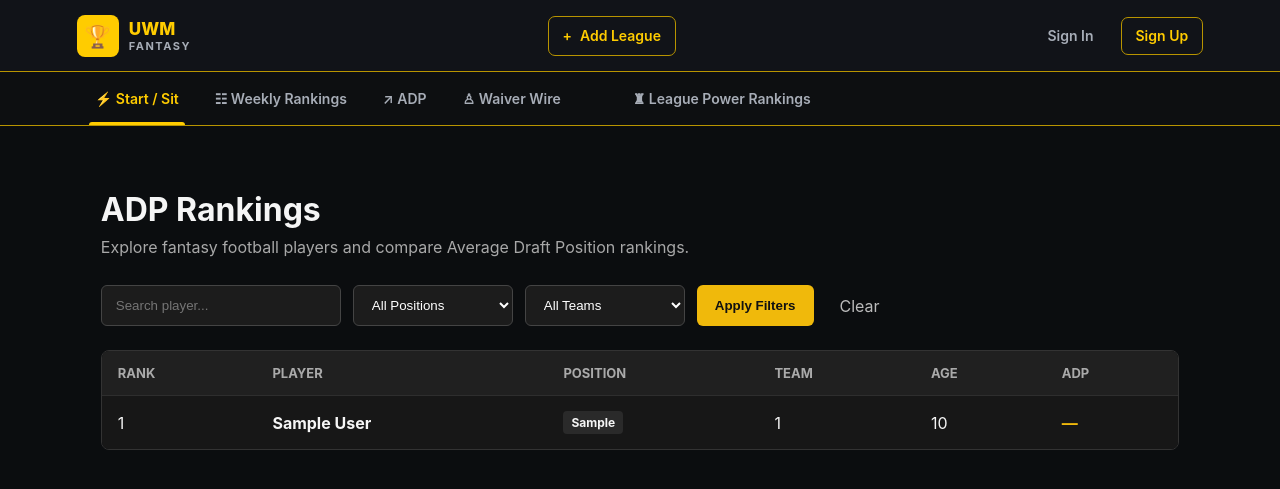
After one commit to TylerRottmann/FantasyFootballAnalyzer, a Django app: page /adp/ in a window 1280 px wide. The commit adds this page. Shown: the top 489 px of the page. Run offline with Django 5.2, Linux system fonts and the light colour scheme; tables that the repository leaves empty hold one stand-in row (values such as "Sample post").

Commit message:
Add ADP rankings page for SCRUM-35

```diff
--- a/analyzer/urls.py
+++ b/analyzer/urls.py
@@ -1,7 +1,8 @@
 # analyzer/urls.py
 from django.urls import path
-from .views import SignUpView
+from .views import SignUpView, adp_rankings
 
 urlpatterns = [
     path('signup/', SignUpView.as_view(), name='signup'),
+    path('adp/', adp_rankings, name='adp_rankings'),
 ]
--- a/analyzer/views.py
+++ b/analyzer/views.py
@@ -5,10 +5,60 @@ from django.urls import reverse_lazy
 from django.views.generic import CreateView
 from .forms import CustomUserCreationForm
 from django.shortcuts import render
+from .models import Players
 
 
 def home(request):
     return render(request, "home.html")
+def adp_rankings(request):
+    players = Players.objects.exclude(
+        full_name__isnull=True
+    ).exclude(
+        full_name=""
+    )
+
+    position = request.GET.get("position", "")
+    team = request.GET.get("team", "")
+    search = request.GET.get("search", "")
+
+    if position:
+        players = players.filter(position=position)
+
+    if team:
+        players = players.filter(team_id=team)
+
+    if search:
+        players = players.filter(full_name__icontains=search)
+
+    players = players.order_by("full_name")
+
+    positions = (
+        Players.objects
+        .exclude(position__isnull=True)
+        .exclude(position="")
+        .values_list("position", flat=True)
+        .distinct()
+        .order_by("position")
+    )
+
+    teams = (
+        Players.objects
+        .exclude(team_id__isnull=True)
+        .values_list("team_id", flat=True)
+        .distinct()
+        .order_by("team_id")
+    )
+
+    context = {
+        "players": players,
+        "positions": positions,
+        "teams": teams,
+        "selected_position": position,
+        "selected_team": team,
+        "search": search,
+    }
+
+    return render(request, "adp.html", context)
 
 class SignUpView(CreateView):
     form_class = CustomUserCreationForm
--- /dev/null
+++ b/static/css/adp.css
@@ -0,0 +1,123 @@
+.adp-page {
+    max-width: 1200px;
+    margin: 0 auto;
+    padding: 32px 24px;
+}
+
+.adp-header {
+    margin-bottom: 28px;
+}
+
+.adp-header h1 {
+    margin: 0 0 8px;
+    font-size: 32px;
+}
+
+.adp-header p {
+    margin: 0;
+    color: #a8a8a8;
+}
+
+.adp-filters {
+    display: flex;
+    gap: 12px;
+    flex-wrap: wrap;
+    margin-bottom: 24px;
+}
+
+.adp-filters input,
+.adp-filters select {
+    padding: 11px 14px;
+    border: 1px solid #444;
+    border-radius: 6px;
+    background: #1c1c1c;
+    color: #fff;
+    min-width: 160px;
+}
+
+.adp-filters input {
+    min-width: 240px;
+}
+
+.adp-filters button {
+    padding: 11px 18px;
+    border: 0;
+    border-radius: 6px;
+    cursor: pointer;
+    font-weight: 700;
+    background: #f0b90b;
+    color: #111;
+}
+
+.clear-filters {
+    display: flex;
+    align-items: center;
+    padding: 10px 14px;
+    color: #bbb;
+    text-decoration: none;
+}
+
+.adp-table-container {
+    overflow-x: auto;
+    border: 1px solid #333;
+    border-radius: 8px;
+}
+
+.adp-table {
+    width: 100%;
+    border-collapse: collapse;
+    background: #171717;
+}
+
+.adp-table th {
+    text-align: left;
+    padding: 14px 16px;
+    background: #202020;
+    color: #aaa;
+    font-size: 13px;
+    text-transform: uppercase;
+}
+
+.adp-table td {
+    padding: 15px 16px;
+    border-top: 1px solid #2e2e2e;
+}
+
+.adp-table tbody tr:hover {
+    background: #1e1e1e;
+}
+
+.player-name {
+    font-weight: 700;
+}
+
+.position-badge {
+    display: inline-block;
+    padding: 4px 8px;
+    border-radius: 4px;
+    background: #2a2a2a;
+    font-size: 12px;
+    font-weight: 700;
+}
+
+.adp-value {
+    color: #f0b90b;
+    font-weight: 700;
+}
+
+.no-results {
+    text-align: center;
+    padding: 40px !important;
+    color: #888;
+}
+
+@media (max-width: 700px) {
+    .adp-filters {
+        flex-direction: column;
+    }
+
+    .adp-filters input,
+    .adp-filters select {
+        width: 100%;
+    }
+}
--- /dev/null
+++ b/templates/adp.html
@@ -0,0 +1,128 @@
+{% extends "base.html" %}
+{% load static %}
+
+{% block content %}
+
+<link rel="stylesheet" href="{% static 'css/adp.css' %}">
+
+<div class="adp-page">
+
+    <div class="adp-header">
+        <div>
+            <h1>ADP Rankings</h1>
+            <p>
+                Explore fantasy football players and compare
+                Average Draft Position rankings.
+            </p>
+        </div>
+    </div>
+
+    <form method="get" class="adp-filters">
+
+        <input
+            type="text"
+            name="search"
+            value="{{ search }}"
+            placeholder="Search player..."
+        >
+
+        <select name="position">
+            <option value="">All Positions</option>
+
+            {% for pos in positions %}
+                <option
+                    value="{{ pos }}"
+                    {% if selected_position == pos %}selected{% endif %}
+                >
+                    {{ pos }}
+                </option>
+            {% endfor %}
+        </select>
+
+        <select name="team">
+            <option value="">All Teams</option>
+
+            {% for team in teams %}
+                <option
+                    value="{{ team }}"
+                    {% if selected_team == team|stringformat:"s" %}selected{% endif %}
+                >
+                    Team {{ team }}
+                </option>
+            {% endfor %}
+        </select>
+
+        <button type="submit">
+            Apply Filters
+        </button>
+
+        <a href="{% url 'adp_rankings' %}" class="clear-filters">
+            Clear
+        </a>
+
+    </form>
+
+    <div class="adp-table-container">
+
+        <table class="adp-table">
+
+            <thead>
+                <tr>
+                    <th>Rank</th>
+                    <th>Player</th>
+                    <th>Position</th>
+                    <th>Team</th>
+                    <th>Age</th>
+                    <th>ADP</th>
+                </tr>
+            </thead>
+
+            <tbody>
+
+                {% for player in players %}
+
+                <tr>
+                    <td>{{ forloop.counter }}</td>
+
+                    <td class="player-name">
+                        {{ player.full_name }}
+                    </td>
+
+                    <td>
+                        <span class="position-badge">
+                            {{ player.position|default:"—" }}
+                        </span>
+                    </td>
+
+                    <td>
+                        {{ player.team_id|default:"—" }}
+                    </td>
+
+                    <td>
+                        {{ player.age|default:"—" }}
+                    </td>
+
+                    <td class="adp-value">
+                        —
+                    </td>
+                </tr>
+
+                {% empty %}
+
+                <tr>
+                    <td colspan="6" class="no-results">
+                        No players found.
+                    </td>
+                </tr>
+
+                {% endfor %}
+
+            </tbody>
+
+        </table>
+
+    </div>
+
+</div>
+
+{% endblock %}
--- a/templates/base.html
+++ b/templates/base.html
@@ -226,7 +226,7 @@
         </a>
 
 
-        <a href="#" class="nav-link">
+        <a href="{% url 'adp_rankings' %}" class="nav-link">
             ↗ ADP
         </a>
 
```
